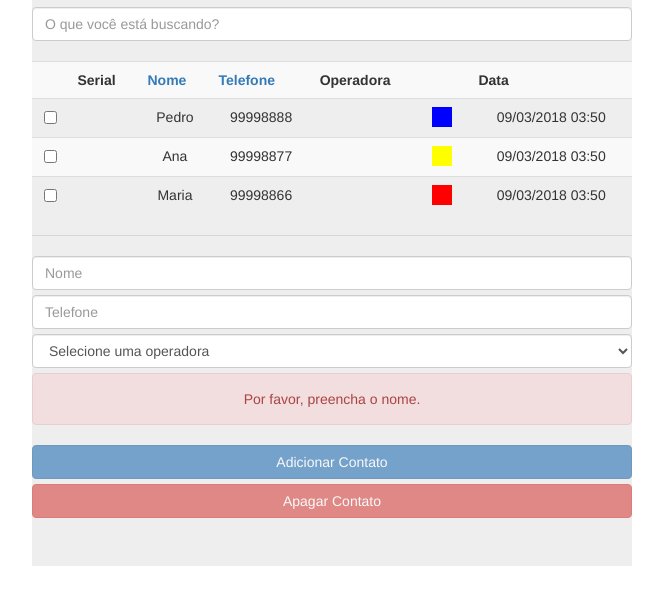
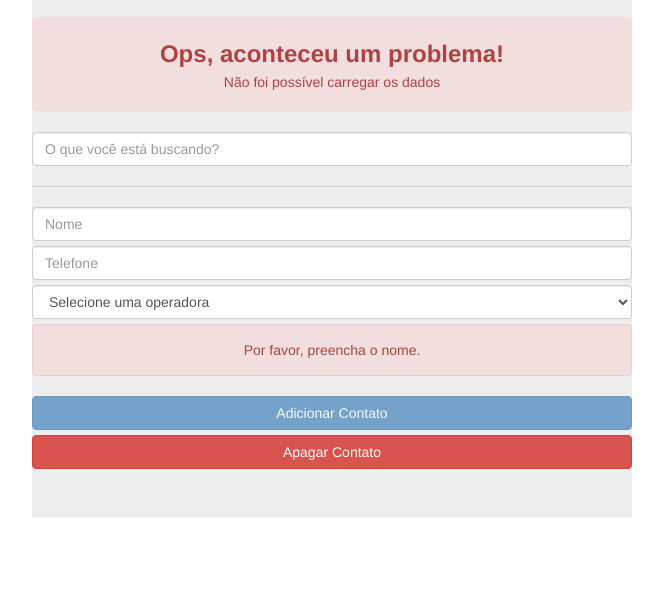
Before and after one commit to rutsatz/angularjs, a plain HTML site: page index.html in a window 1280 px wide. Shown: the part 117-722 px from the top of the page, without its empty margins (308-971 px from the left). Drawn offline with nearby package versions, Linux system fonts and the light colour scheme.

Commit message:
Diretiva replace

```diff
--- /dev/null
+++ b/css/ui.css
@@ -0,0 +1,17 @@
+.ui-alert {
+    background-color: #F2DEDE;
+    padding: 20px;
+    border-radius: 5px;
+    margin-top: 20px;
+    margin-bottom: 20px;
+}
+
+.ui-alert-title {
+    color: #AF4341;
+    font-weight: bold;
+    font-size: 24px;
+}
+
+.ui-alert-message {
+    color: #AF4341;
+}
--- a/index.html
+++ b/index.html
@@ -1,10 +1,12 @@
 <!DOCTYPE html>
 <html ng-app="listaTelefonica">
+
 <head>
 	<meta charset="utf-8">
 	<title>Lista Telefonica</title>
 	<link rel="stylesheet" type="text/css" href="lib/bootstrap/bootstrap.css">
 	<link rel="stylesheet" type="text/css" href="css/app.css">
+	<link rel="stylesheet" type="text/css" href="css/ui.css">
 	<script src="lib/angular/angular.js"></script>
 	<script src="lib/angular/angular-locale_pt-br.js"></script>
 	<script src="lib/angular/angular-messages.js"></script>
@@ -17,36 +19,52 @@
 	<script src="js/config/serialGeneratorConfig.js"></script>
 	<script src="js/filters/nameFilter.js"></script>
 	<script src="js/filters/ellipsisFilter.js"></script>
+	<script src="js/directives/uiAlertDirective.js"></script>
 </head>
+
 <body ng-controller="listaTelefonicaCtrl">
 	<div class="jumbotron">
 		<h3>{{app}}</h3>
+
+		<!-- Estou usando a uiAlertDirective. -->
+		<div ui-alert></div>
+
 		<input class="form-control" type="text" ng-model="criterioDeBusca" placeholder="O que você está buscando?" />
 		<table class="table table-striped" ng-show="contatos.length > 0">
 			<tr>
 				<th></th>
 				<th>Serial</th>
-				<th><a href="" ng-click="ordenarPor('nome')">Nome</a></th>
-				<th><a href="" ng-click="ordenarPor('telefone')">Telefone</a></th>
+				<th>
+					<a href="" ng-click="ordenarPor('nome')">Nome</a>
+				</th>
+				<th>
+					<a href="" ng-click="ordenarPor('telefone')">Telefone</a>
+				</th>
 				<th>Operadora</th>
 				<th></th>
 				<th>Data</th>
 			</tr>
 			<!-- Filter filtrando somente pelo nome. Orderby dinâmico definido pelo campo na variável criterioDeOrdenacao. -->
 			<tr ng-class="{'selecionado negrito': contato.selecionado}" ng-repeat="contato in contatos | filter: {nome: criterioDeBusca} | orderBy:criterioDeOrdenacao:direcaoDaOrdenacao">
-				<td><input type="checkbox" ng-model="contato.selecionado"></td>
+				<td>
+					<input type="checkbox" ng-model="contato.selecionado">
+				</td>
 				<td>{{contato.serial}}</td>
 				<td>{{contato.nome | name | ellipsis: 10}}</td>
 				<td>{{contato.telefone}}</td>
 				<td>{{contato.operadora.nome}}</td>
-				<td><div style="width: 20px; height: 20px;" ng-style="{'background-color': contato.cor}"></div></td>
+				<td>
+					<div style="width: 20px; height: 20px;" ng-style="{'background-color': contato.cor}"></div>
+				</td>
 				<td>{{contato.data | date: 'dd/MM/yyyy hh:ss'}}</td>
 			</tr>
 		</table>
 		<hr/>
 		<form name="contatoForm">
-			<input class="form-control" type="text" ng-model="contato.nome" name="nome" placeholder="Nome" ng-required="true" ng-minlength="10"/>
-			<input class="form-control" type="text" ng-model="contato.telefone" name="telefone" placeholder="Telefone" ng-required="true" ng-pattern="/^\d{4,5}-\d{4}$/"/>
+			<input class="form-control" type="text" ng-model="contato.nome" name="nome" placeholder="Nome" ng-required="true" ng-minlength="10"
+			/>
+			<input class="form-control" type="text" ng-model="contato.telefone" name="telefone" placeholder="Telefone" ng-required="true"
+			 ng-pattern="/^\d{4,5}-\d{4}$/" />
 			<!-- Exibir o nome da operadora (adiciona o preço, aplicando mascará com currency, para internacionalização com o locale importado), agrupando por categoria, para cada operadora dentro de operadoras. Ordenar por nome -->
 			<select class="form-control" ng-model="contato.operadora" ng-options="operadora.nome + ' ( ' + (operadora.preco | currency) + ' ) ' group by operadora.categoria for operadora in operadoras | orderBy:'nome'">
 				<option value="">Selecione uma operadora</option>
@@ -59,7 +77,7 @@
 				Por favor, preencha o nome.
 			</div>
 			<!-- Já digitei alguma coisa pra validar o minlength, então será dirty sempre. Logo, posso tirá-lo. (antes, quando não tinha ng-message e era usado o ng-show)-->
-			<div ng-message="minlength" >
+			<div ng-message="minlength">
 				O campo nome deve ter no mínimo 10 caracteres.
 			</div>
 
@@ -76,4 +94,5 @@
 	</div>
 	<div ng-include="view/footer.html"></div>
 </body>
+
 </html>
--- a/js/controllers/listaTelefonicaCtrl.js
+++ b/js/controllers/listaTelefonicaCtrl.js
@@ -1,7 +1,12 @@
 angular.module("listaTelefonica").controller('listaTelefonicaCtrl', function ($scope, $filter, uppercaseFilter, contatosAPI, operadorasAPI, serialGenerator) {
     $scope.app = "Lista Telefonica";
-    $scope.contatos = contatosAPI.getContatos();
-        $scope.operadoras = operadorasAPI.getOperadoras();
+
+    // $scope.contatos = contatosAPI.getContatos();
+    // Força uma mensagem de erro, simulando o .error de callback
+    // quando a chamada a API falhar.
+    $scope.error = "Não foi possível carregar os dados";
+
+    $scope.operadoras = operadorasAPI.getOperadoras();
     $scope.adicionarContato = function (contato) {
         contato.serial = serialGenerator.generate();
         $scope.contatos.push(contatosAPI.saveContato(contato));
--- /dev/null
+++ b/js/directives/uiAlertDirective.js
@@ -0,0 +1,5 @@
+angular.module("listaTelefonica").directive("uiAlert", function () {
+    return {
+        templateUrl: "view/alert.html"
+    }
+});
--- /dev/null
+++ b/view/alert.html
@@ -0,0 +1,8 @@
+<div class="ui-alert">
+    <div class="ui-alert-title">
+        Ops, aconteceu um problema!
+    </div>
+    <div class="ui-alert-message">
+        {{error}}
+    </div>
+</div>
```
